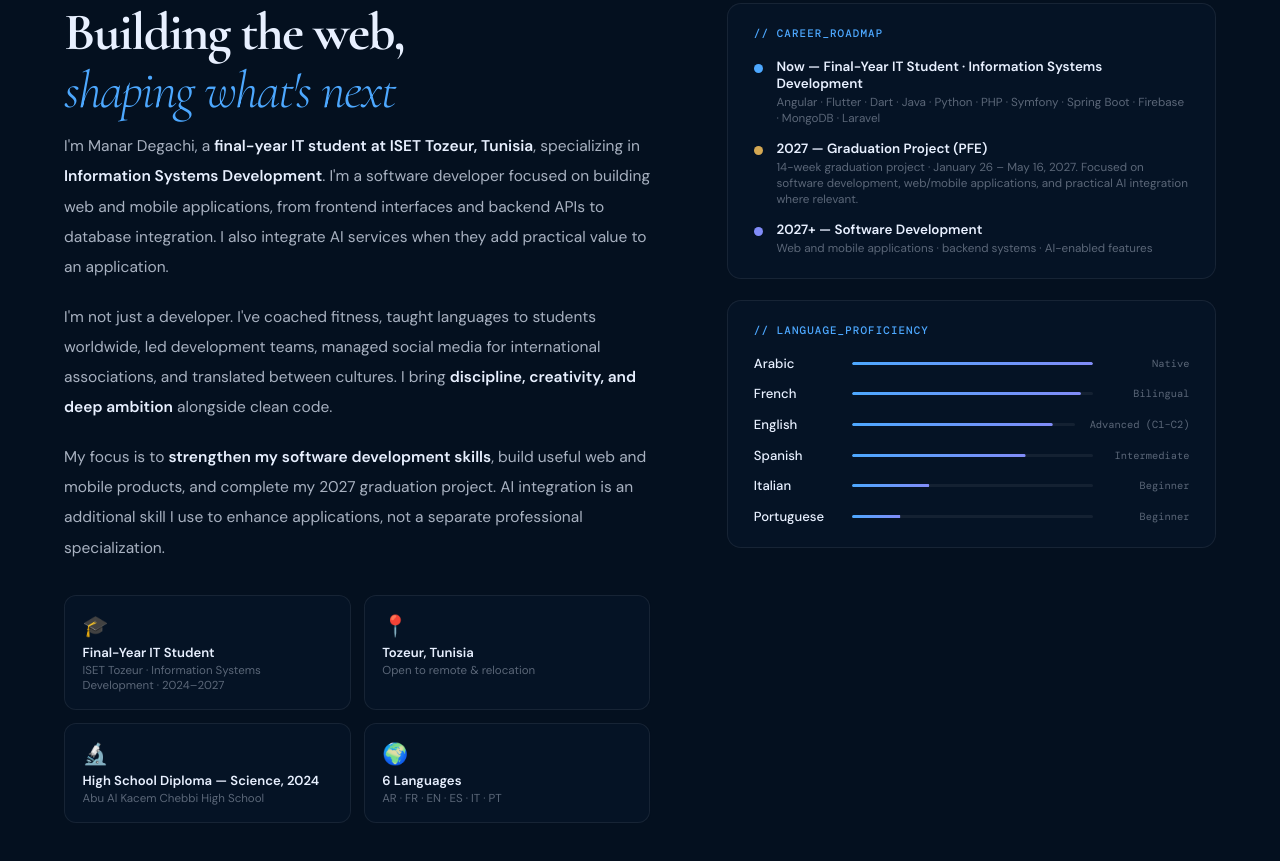
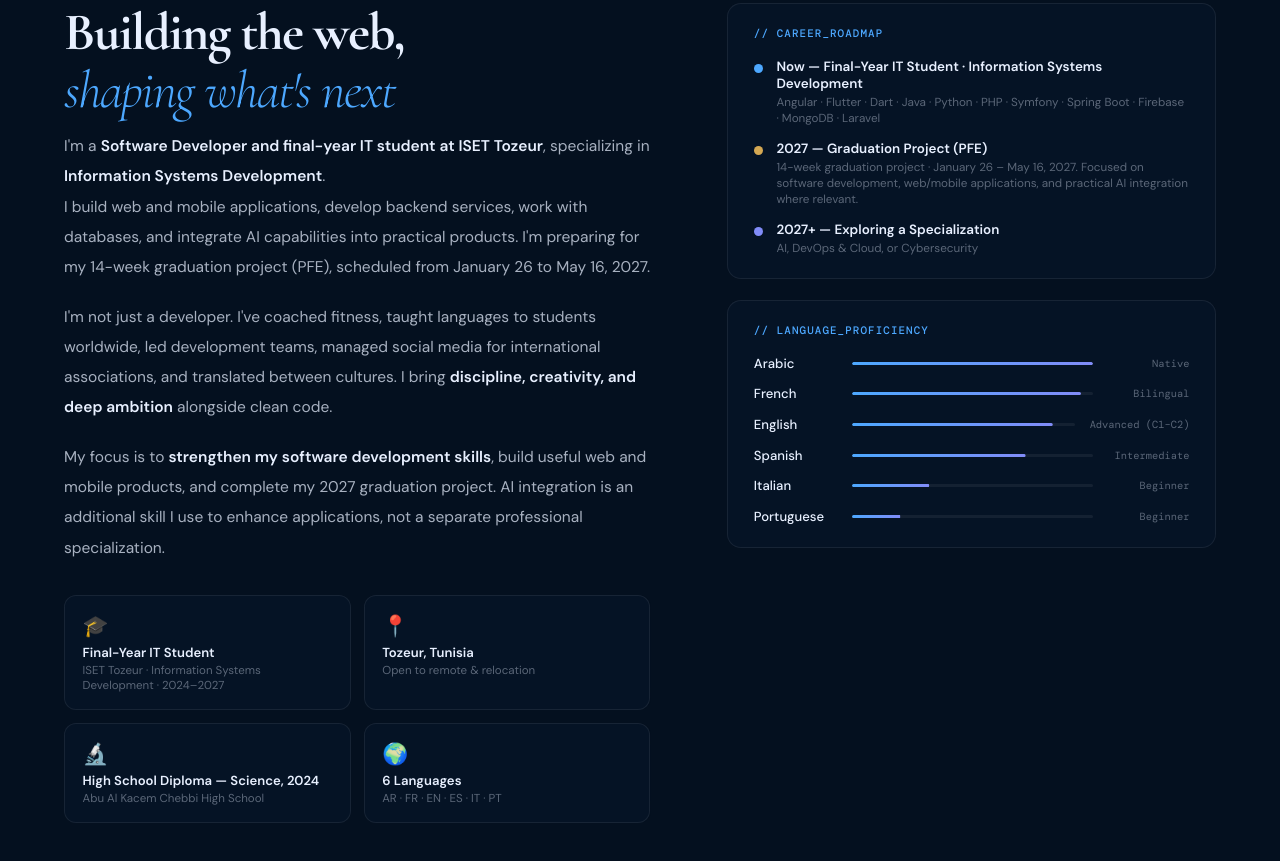
Before and after one commit to manar09-code/Portfolio, a plain HTML site: page index.html in a window 1280 px wide. Shown: the part 1059-1920 px from the top of the page. Drawn offline with nearby package versions, Linux system fonts and the light colour scheme.

Commit message:
Update about section and 2027 specialization roadmap

```diff
--- a/index.html
+++ b/index.html
@@ -422,7 +422,7 @@ footer{text-align:center;padding:2.5rem clamp(1.5rem,5vw,4rem);border-top:1px so
       <div class="reveal">
         <h2 class="sec-h">Building the web,<br><em>shaping what's next</em></h2>
         <div class="about-text">
-          <p>I'm Manar Degachi, a <strong>final-year IT student at ISET Tozeur, Tunisia</strong>, specializing in <strong>Information Systems Development</strong>. I'm a software developer focused on building web and mobile applications, from frontend interfaces and backend APIs to database integration. I also integrate AI services when they add practical value to an application.</p>
+          <p>I'm a <strong>Software Developer and final-year IT student at ISET Tozeur</strong>, specializing in <strong>Information Systems Development</strong>.<br>I build web and mobile applications, develop backend services, work with databases, and integrate AI capabilities into practical products. I'm preparing for my 14-week graduation project (PFE), scheduled from January 26 to May 16, 2027.</p>
           <p>I'm not just a developer. I've coached fitness, taught languages to students worldwide, led development teams, managed social media for international associations, and translated between cultures. I bring <strong>discipline, creativity, and deep ambition</strong> alongside clean code.</p>
           <p>My focus is to <strong>strengthen my software development skills</strong>, build useful web and mobile products, and complete my 2027 graduation project. AI integration is an additional skill I use to enhance applications, not a separate professional specialization.</p>
         </div>
@@ -439,7 +439,7 @@ footer{text-align:center;padding:2.5rem clamp(1.5rem,5vw,4rem);border-top:1px so
           <div class="panel-label">// career_roadmap</div>
           <div class="rm-row"><div class="dot d-blue"></div><div><div class="rm-t">Now — Final-Year IT Student · Information Systems Development</div><div class="rm-d">Angular · Flutter · Dart · Java · Python · PHP · Symfony · Spring Boot · Firebase · MongoDB · Laravel</div></div></div>
           <div class="rm-row"><div class="dot d-gold"></div><div><div class="rm-t">2027 — Graduation Project (PFE)</div><div class="rm-d">14-week graduation project · January 26 – May 16, 2027. Focused on software development, web/mobile applications, and practical AI integration where relevant.</div></div></div>
-          <div class="rm-row"><div class="dot d-indigo"></div><div><div class="rm-t">2027+ — Software Development</div><div class="rm-d">Web and mobile applications · backend systems · AI-enabled features</div></div></div>
+          <div class="rm-row"><div class="dot d-indigo"></div><div><div class="rm-t">2027+ — Exploring a Specialization</div><div class="rm-d">AI, DevOps &amp; Cloud, or Cybersecurity</div></div></div>
         </div>
         <div class="panel glass" id="lang-panel">
           <div class="panel-label">// language_proficiency</div>
```
